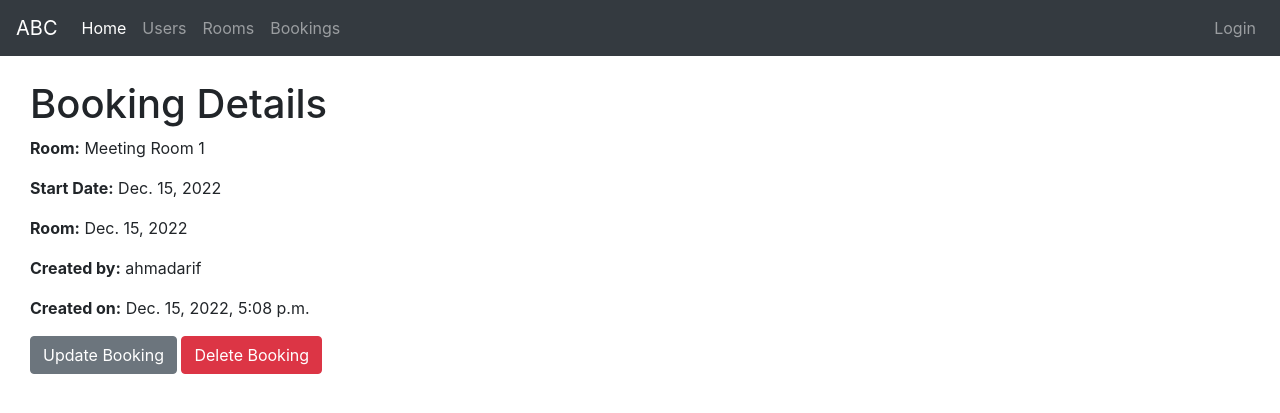
After one commit to ShafiqAiman/workspace, a Django app: page /roombooking/booking/1 in a window 1280 px wide. The commit adds this page. Shown: the top 413 px of the page. Run offline with Django 4.2, Linux system fonts and the light colour scheme; data comes from the database, SQL or seed files in the repository; both versions use the stored data as it was after the commit; some libraries are stand-ins or nearby versions.

Commit message:
Added Booking Detail and Booking CRUD

```diff
--- a/roombooking/models.py
+++ b/roombooking/models.py
@@ -21,8 +21,8 @@ class Room(models.Model):
         return self.name
 
 class Booking(models.Model):
-    id = models.UUIDField(primary_key=True, default=uuid.uuid4,
-                          help_text="Unique ID for this booking")
+    # id = models.UUIDField(primary_key=True, default=uuid.uuid4,
+    #                       help_text="Unique ID for this booking")
     startdate = models.DateField()
     enddate = models.DateField()
     room = models.ForeignKey(Room, on_delete=models.CASCADE)
@@ -32,3 +32,12 @@ class Booking(models.Model):
     def __str__(self):
         """String for representing the Model object."""
         return '{0} ({1})'.format(self.startdate, self.room.name)
+
+    def get_absolute_url(self):
+        return reverse('booking-detail', args=[str(self.id)])
+
+    def get_update_url(self):
+        return reverse('booking-update', args=[str(self.id)])
+
+    def get_delete_url(self):
+        return reverse('booking-delete', args=[str(self.id)])
--- a/roombooking/templates/base_generic.html
+++ b/roombooking/templates/base_generic.html
@@ -29,9 +29,7 @@
           <li class="nav-item">
             <a class="nav-link" href="{% url 'bookings' %}">Bookings</a>
           </li>
-          <li class="nav-item">
-            <a class="nav-link" href="{% url 'rooms-availabilities' %}">Room Availabilities</a>
-          </li>
+
         </ul>
         <ul class="navbar-nav ml-auto">
           {% if user.is_authenticated %}
--- /dev/null
+++ b/roombooking/templates/roombooking/booking_detail.html
@@ -0,0 +1,15 @@
+{% extends "base_generic.html" %}
+
+{% block content %}
+<div class="container">
+  <h1>Booking Details</h1>
+  <p><strong>Room:</strong> {{ booking.room}}</p>
+  <p><strong>Start Date:</strong> {{ booking.startdate}}</p>
+  <p><strong>Room:</strong> {{ booking.enddate}}</p>
+  <p><strong>Created by:</strong> {{ booking.organizer }}</p>
+  <p><strong>Created on:</strong> {{ booking.dateadded }}</p>
+  <a href="{{ booking.get_update_url }}"><button class="btn btn-secondary">Update Booking</button></a>
+  <a href="{{ booking.get_delete_url }}"><button class="btn btn-danger">Delete Booking</button></a>
+</div>
+
+{% endblock %}
--- a/roombooking/templates/roombooking/booking_list.html
+++ b/roombooking/templates/roombooking/booking_list.html
@@ -9,7 +9,7 @@
   <ul class="list-group">
     {% for booking in booking_list %}
       <li class="list-group-item">
-        <a href="">{{ booking.id }}</a>
+        <a href="{{ booking.get_absolute_url }}">{{ booking.startdate }} - {{booking.room.name}} - {{booking.organizer}}</a>
       </li>
     {% endfor %}
   </ul>
--- a/roombooking/templates/roombooking/room_detail.html
+++ b/roombooking/templates/roombooking/room_detail.html
@@ -4,8 +4,8 @@
 <div class="container">
   <h1>{{ room.name }}</h1>
   <p><strong>Created on:</strong> {{ room.dateadded }}</p>
-  <a href="{{ room.get_update_url }}"><button>Update Room</button></a>
-  <a href="{{ room.get_delete_url }}"><button>Delete Room</button></a>
+  <a href="{{ room.get_update_url }}"><button class="btn btn-secondary">Update Room</button></a>
+  <a href="{{ room.get_delete_url }}"><button class="btn btn-danger">Delete Room</button></a>
 </div>
 
 {% endblock %}
--- a/roombooking/templates/roombooking/room_list.html
+++ b/roombooking/templates/roombooking/room_list.html
@@ -5,6 +5,8 @@
   <h1>Room List</h1>
   <br>
   <a href="{% url 'room-create' %}"><button class="btn btn-primary mb-3" >Add Room</button></a>
+  <a href="{% url 'room-create' %}"><button class="btn btn-secondary mb-3" >Book Room</button></a>
+  <a href="{% url 'rooms-availabilities' %}"><button class="btn btn-dark mb-3" >Room Availabilities</button></a>
 
   {% if room_list %}
   <ul class="list-group">
--- a/roombooking/urls.py
+++ b/roombooking/urls.py
@@ -7,7 +7,11 @@ urlpatterns = [
     path('bookings/', views.BookingListView.as_view(), name='bookings'),
     path('rooms/availabilities/', views.roomavailabilities, name='rooms-availabilities'),
     path('room/<int:pk>', views.RoomDetailView.as_view(), name='room-detail'),
+    path('booking/<int:pk>', views.BookingDetailView.as_view(), name='booking-detail'),
     path('room/create/', views.RoomCreate.as_view(), name='room-create'),
     path('room/<int:pk>/update/', views.RoomUpdate.as_view(), name='room-update'),
     path('room/<int:pk>/delete/', views.RoomDelete.as_view(), name='room-delete'),
+    path('booking/create/', views.BookingCreate.as_view(), name='booking-create'),
+    path('booking/<int:pk>/update/', views.BookingUpdate.as_view(), name='booking-update'),
+    path('booking/<int:pk>/delete/', views.BookingDelete.as_view(), name='booking-delete'),
 ]
--- a/roombooking/views.py
+++ b/roombooking/views.py
@@ -60,6 +60,9 @@ class BookingListView(generic.ListView):
 class RoomDetailView(generic.DetailView):
     model = Room
 
+class BookingDetailView(generic.DetailView):
+    model = Booking
+
 class RoomCreate(CreateView):
     model = Room
     fields = '__all__'
@@ -71,3 +74,16 @@ class RoomUpdate(UpdateView):
 class RoomDelete(DeleteView):
     model = Room
     success_url = reverse_lazy('Rooms')
+
+class BookingCreate(CreateView):
+    model = Booking
+    fields = ['startdate', 'enddate', 'room', 'organizer']
+    initial = {'startdate': datetime.date.today(), 'enddate': datetime.date.today(),}
+
+class BookingUpdate(UpdateView):
+    model = Booking
+    fields = '__all__' # Not recommended (potential security issue if more fields added)
+
+class BookingDelete(DeleteView):
+    model = Booking
+    success_url = reverse_lazy('Bookings')
```
Also changed, not shown: roombooking/templates/roomavailabilities.html (+1 -6 lines), roombooking/templates/roombooking/booking_confirm_delete.html (added, +14 -0 lines), roombooking/templates/roombooking/booking_form.html (added, +11 -0 lines), db.sqlite3, roombooking/migrations/0006_alter_booking_id.py (added).
